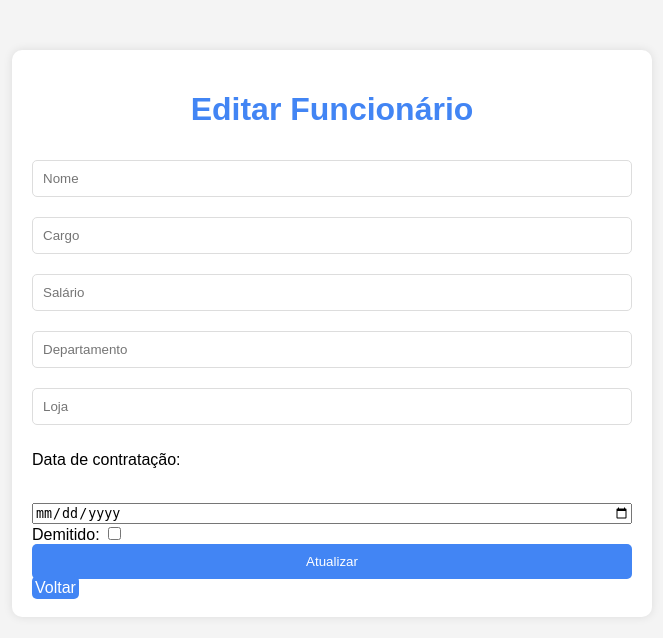
After one commit to MayconBenvenuto/gestao-de-funcionarios, a Flask app: template templates/editar.html in a window 1280 px wide. The commit adds this page. Shown: the top 638 px of the page, without its empty margins (308-971 px from the left). Run offline with Flask 3, Linux system fonts and the light colour scheme; the template is opened without the code that fills it, so the values that code supplies are empty.

Commit message:
funcionalidades adicionadas

```diff
--- a/app.py
+++ b/app.py
@@ -1,25 +1,21 @@
-from flask import Flask, render_template, request
+from flask import Flask, render_template, request, redirect, url_for
 from flask_sqlalchemy import SQLAlchemy
+import os
 from dotenv import load_dotenv
-import os
 
-# Carregar as variáveis do .env
+# Carregar variáveis de ambiente
 load_dotenv()
 
 app = Flask(__name__)
 
 # Configurações do banco de dados
-DB_USER = os.getenv('DB_USER')
-DB_PASSWORD = os.getenv('DB_PASSWORD')
-DB_NAME = os.getenv('DB_NAME')
-
-app.config['SQLALCHEMY_DATABASE_URI'] = f'mysql+pymysql://{DB_USER}:{DB_PASSWORD}@localhost/{DB_NAME}'
+app.config['SQLALCHEMY_DATABASE_URI'] = f"mysql+pymysql://{os.getenv('DB_USER')}:{os.getenv('DB_PASSWORD')}@localhost/funcionarios"
 app.config['SQLALCHEMY_TRACK_MODIFICATIONS'] = False
 db = SQLAlchemy(app)
 
 # Modelo da tabela funcionarios
 class Funcionario(db.Model):
-    __tablename__ = 'funcionarios'  # O nome da tabela
+    __tablename__ = 'funcionarios'
     id = db.Column(db.Integer, primary_key=True)
     nome = db.Column(db.String(100), nullable=False)
     cargo = db.Column(db.String(50), nullable=False)
@@ -27,7 +23,7 @@ class Funcionario(db.Model):
     departamento = db.Column(db.String(50), nullable=False)
     loja = db.Column(db.String(50), nullable=False)
     data_contratacao = db.Column(db.Date, nullable=False)
-    data_demissao = db.Column(db.Date, nullable=True)  # A demissão é opcional
+    data_demissao = db.Column(db.Date, nullable=True)
 
 @app.route('/')
 def index():
@@ -38,15 +34,86 @@ def buscar():
     nome = request.form.get('nome', '').strip()
     setor = request.form.get('setor', '').strip()
 
+    # Filtra os funcionários com base no nome e setor
     query = Funcionario.query
 
-    if nome:
+    if nome:  # Se o nome não estiver vazio, adicione o filtro
         query = query.filter(Funcionario.nome.ilike(f'%{nome}%'))
-    if setor:
+
+    if setor:  # Se o setor não estiver vazio, adicione o filtro
         query = query.filter(Funcionario.departamento.ilike(f'%{setor}%'))
 
-    funcionarios_encontrados = query.all()
+    funcionarios_encontrados = query.all()  # Execute a consulta
     return render_template('resultado.html', funcionarios=funcionarios_encontrados)
+
+@app.route('/adicionar', methods=['GET', 'POST'])
+def adicionar():
+    if request.method == 'POST':
+        nome = request.form.get('nome')
+        cargo = request.form.get('cargo')
+        salario = request.form.get('salario')
+        departamento = request.form.get('departamento')
+        loja = request.form.get('loja')
+        data_contratacao = request.form.get('data_contratacao')
+
+        novo_funcionario = Funcionario(
+            nome=nome,
+            cargo=cargo,
+            salario=salario,
+            departamento=departamento,
+            loja=loja,
+            data_contratacao=data_contratacao
+        )
+
+        db.session.add(novo_funcionario)
+        db.session.commit()
+        return redirect(url_for('index'))
+
+    return render_template('adicionar.html')
+
+@app.route('/editar/<int:id>', methods=['GET', 'POST'])
+def editar(id):
+    funcionario = Funcionario.query.get_or_404(id)
+
+    if request.method == 'POST':
+        funcionario.nome = request.form.get('nome')
+        funcionario.cargo = request.form.get('cargo')
+        funcionario.salario = request.form.get('salario')
+        funcionario.departamento = request.form.get('departamento')
+        funcionario.loja = request.form.get('loja')
+        funcionario.data_demissao = request.form.get('data_demissao')
+
+        db.session.commit()
+        return redirect(url_for('resultado'))
+
+    return render_template('editar.html', funcionario=funcionario)
+
+
+@app.route('/atualizar/<int:id>', methods=['POST'])
+def atualizar(id):
+    funcionario = Funcionario.query.get(id)
+
+    if not funcionario:
+        return "Funcionário não encontrado", 404
+
+    funcionario.nome = request.form['nome']
+    funcionario.cargo = request.form['cargo']
+    funcionario.salario = request.form['salario']
+    funcionario.departamento = request.form['departamento']
+    funcionario.loja = request.form['loja']
+    funcionario.data_contratacao = request.form['data_contratacao']
+    demitido = request.form.get('demitido')
+
+    if demitido:
+        funcionario.demitido = True
+        funcionario.data_demissao = request.form['data_demissao'] if request.form.get('data_demissao') else None
+    else:
+        funcionario.demitido = False
+        funcionario.data_demissao = None
+
+    db.session.commit()
+    return redirect('/')
+
 
 if __name__ == '__main__':
     app.run(debug=True)
--- /dev/null
+++ b/static/style_editar.css
@@ -0,0 +1,69 @@
+/* style_editar.css */
+body {
+    font-family: 'Arial', sans-serif;
+    background-color: #f4f4f4; /* Fundo claro */
+    margin: 0;
+    padding: 0;
+}
+
+.container {
+    max-width: 600px;
+    margin: 50px auto;
+    padding: 20px;
+    background-color: #fff; /* Fundo branco para o formulário */
+    border-radius: 10px;
+    box-shadow: 0 0 10px rgba(0, 0, 0, 0.1);
+}
+
+h1 {
+    text-align: center;
+    color: #4285F4; /* Azul do Google */
+}
+
+a{
+    padding: 3px;
+    background-color: #4285F4; /* Azul do Google */
+    color: white;
+    border: none;
+    border-radius: 5px;
+    cursor: pointer;
+    text-decoration: none; /* Remove o sublinhado */
+    margin-top: 30px;
+
+}
+
+form {
+    display: flex;
+    flex-direction: column;
+}
+
+input[type="text"],
+input[type="number"] {
+    padding: 10px;
+    margin: 10px 0;
+    border: 1px solid #ddd;
+    border-radius: 5px;
+}
+
+button {
+    padding: 10px;
+    background-color: #4285F4; /* Azul do Google */
+    color: white;
+    border: none;
+    border-radius: 5px;
+    cursor: pointer;
+    text-decoration: none; /* Remove o sublinhado */
+
+}
+
+button:hover {
+    background-color: #357AE8; /* Azul mais escuro ao passar o mouse */
+}
+
+/* Responsividade */
+@media (max-width: 600px) {
+    .container {
+        width: 90%;
+        margin: 20px auto;
+    }
+}
--- /dev/null
+++ b/templates/editar.html
@@ -0,0 +1,50 @@
+<!DOCTYPE html>
+<html lang="pt-BR">
+<head>
+    <meta charset="UTF-8">
+    <meta name="viewport" content="width=device-width, initial-scale=1.0">
+    <title>Editar Funcionário</title>
+    <link rel="stylesheet" href="{{ url_for('static', filename='style_editar.css') }}">
+    <script>
+        function toggleDataDemissao() {
+            const demitidoCheckbox = document.getElementById("demitido");
+            const demissaoDataContainer = document.getElementById("dataDemissaoContainer");
+            if (demitidoCheckbox.checked) {
+                demissaoDataContainer.style.display = "block"; // Mostra o campo de data
+            } else {
+                demissaoDataContainer.style.display = "none"; // Oculta o campo de data
+                document.getElementById("dataDemissao").value = ""; // Limpa o campo de data
+            }
+        }
+    </script>
+</head>
+<body>
+    <div class="container">
+        <h1>Editar Funcionário</h1>
+        <form action="/atualizar/{{ funcionario.id }}" method="post">
+            <input type="text" name="nome" placeholder="Nome" value="{{ funcionario.nome }}" required>
+            <input type="text" name="cargo" placeholder="Cargo" value="{{ funcionario.cargo }}" required>
+            <input type="number" name="salario" placeholder="Salário" value="{{ funcionario.salario }}" required>
+            <input type="text" name="departamento" placeholder="Departamento" value="{{ funcionario.departamento }}" required>
+            <input type="text" name="loja" placeholder="Loja" value="{{ funcionario.loja }}" required>
+            <p>Data de contratação:</p>
+            <br>
+            <input type="date" name="data_contratacao" placeholder="Data de Contratação" value="{{ funcionario.data_contratacao }}" required>
+
+            <label>
+                Demitido:
+                <input type="checkbox" id="demitido" name="demitido" {% if funcionario.demitido %}checked{% endif %} onclick="toggleDataDemissao()">
+            </label>
+
+            <div id="dataDemissaoContainer" style="display: {% if funcionario.demitido %}block{% else %}none{% endif %};">
+                <label for="dataDemissao">Data de Demissão:</label>
+                <input type="date" id="dataDemissao" name="data_demissao" value="{{ funcionario.data_demissao }}">
+            </div>
+
+            <button type="submit">Atualizar</button>
+        </form>
+        <a href="/">Voltar</a>
+
+    </div>
+</body>
+</html>
--- a/templates/index.html
+++ b/templates/index.html
@@ -4,7 +4,7 @@
     <meta charset="UTF-8">
     <meta name="viewport" content="width=device-width, initial-scale=1.0">
     <title>Consulta de Funcionários</title>
-    <link rel="stylesheet" href="{{ url_for('static', filename='style.css') }}">
+    <link rel="stylesheet" href="{{ url_for('static', filename='style_index.css') }}">
 </head>
 <body>
     <div class="container">
@@ -12,9 +12,9 @@
         <form action="/buscar" method="post">
             <input type="text" name="nome" placeholder="Digite o nome do funcionário">
             <input type="text" name="setor" placeholder="Digite o setor do funcionário">
-            </br>
             <button type="submit">Consultar</button>
         </form>
+        <a href="/adicionar">Adicionar Funcionário</a>
     </div>
 </body>
 </html>
```
Also changed, not shown: static/style.css (deleted, +0 -76 lines), static/style_adicionar.css (added, +57 -0 lines), static/style_index.css (added, +98 -0 lines), static/style_resultado.css (added, +63 -0 lines), templates/adicionar.html (added, +24 -0 lines), templates/resultado.html (+15 -12 lines).
